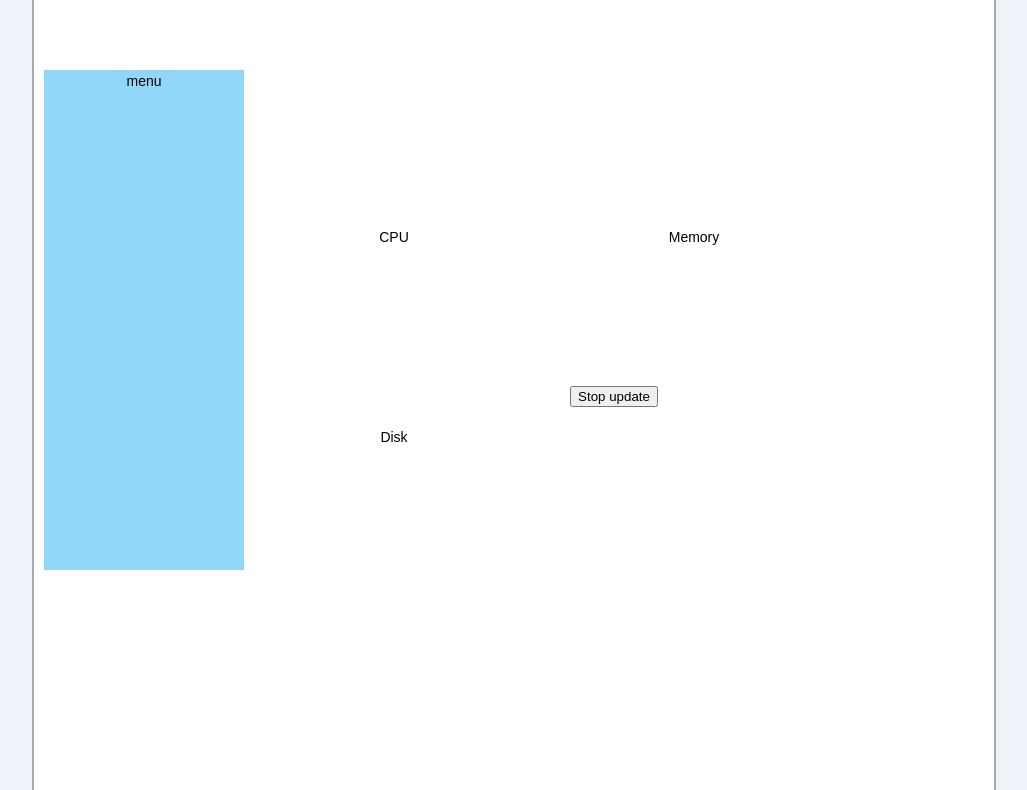
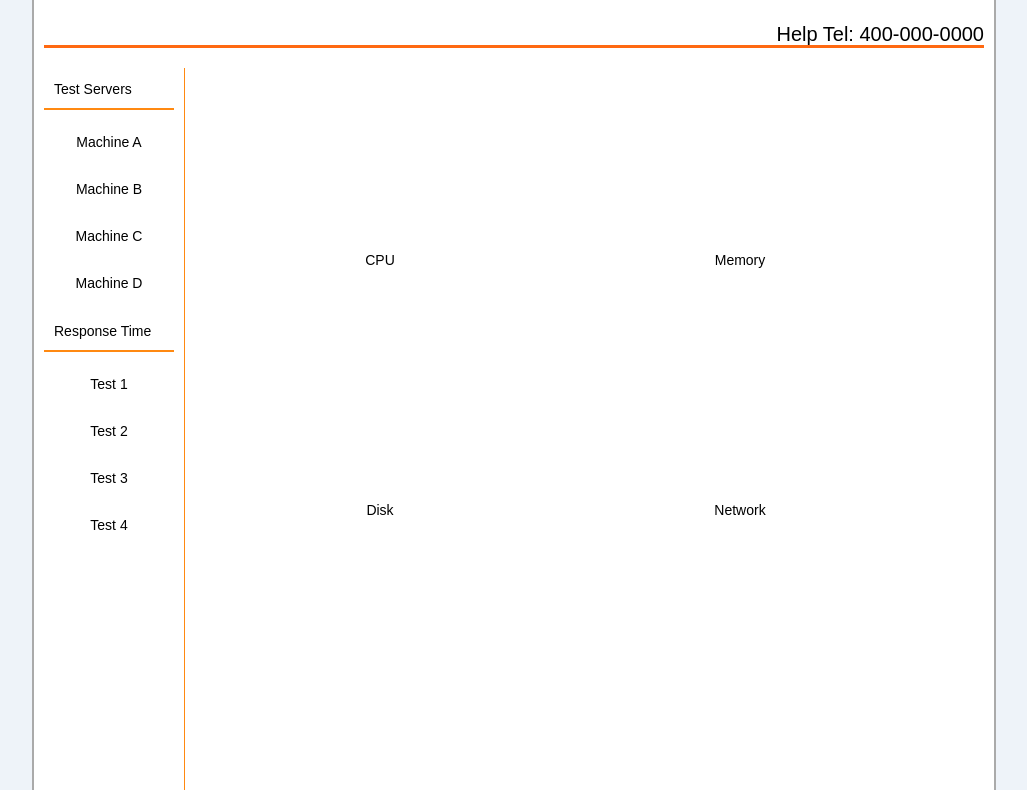
Before and after one commit to wynet321/CheetahWeb, a plain HTML site: page CheetahWeb/WebContent/index.html in a window 1280 px wide. Shown: the part 35-825 px from the top of the page, without its empty margins (126-1153 px from the left). Drawn offline with Linux system fonts and the light colour scheme; no server answers.

Commit message:
Revised the structure of index page. Add left menu sample.

```diff
--- a/CheetahWeb/WebContent/css/style.css
+++ b/CheetahWeb/WebContent/css/style.css
@@ -4,9 +4,9 @@ a img {
 	outline: none;
 }
 
-a, a:hover {
+a{
 	outline: none;
-	color: #00ffff;
+
 	text-decoration: none;
 }
 
@@ -24,7 +24,7 @@ body {
 	border-left: 2px solid #aaa;
 	border-bottom: 2px solid #aaa;
 	width: 960px;
-	height: 1075px;
+	height:900px;
 	background-color: #fff;
 }
 
@@ -37,59 +37,102 @@ body {
 .header {
 	float: left;
 	width: 940px;
-	height: 105px;
+	height: 80px;
 	position: relative;
+	border-bottom:3px solid #ff6911
 }
 
 .logo {
-	width: 940px;
-	height: 100px;
-	position: absolute;
-	top: 0px;
-	left: 0px;
+	width: 140px;
+	height: 80px;
+	float:left;
 }
 
-.tree {
-	width: 200px;
-	height: 500px;
+.tel {
+	width: 800px;
+	height: 80px;
+	float:left;
+	text-align:right;
+	display: flex;
+  	justify-content: flex-end;
+  	align-items: flex-end;
+  	font-size:20px;
+}
+
+.content {
+	float:left;
+	width:940px;
+	height:755px;
+	margin:20px 0 0 0;
+}
+
+.left {
+	width: 140px;
+	height: 755px;
+	float: left;
+	text-align:center;
+	padding:0;
+	margin:0;
+	border-right:1px solid #ff8911;
+}
+
+.left-title{
+	width:120px;
+	height:20px;
+	margin:0;
+	padding:10px 0 10px 10px;
+	border-bottom:2px solid #ff8911;
+	text-align:left;
+}
+
+.left-content{
+	width:140px;
+	height:180px;
+	margin:0;
+	padding:10px 0 10px 0;
+}
+
+.left-content ul{
+	margin:0;
+	padding:0;
+}
+.left-content ul li{
+	margin-right:10px;
+	padding:10px 0 10px 0;
+	height:25px;
+	list-style-type:none;
+	border:1px solid #fff;
+	border-radius:3px;
+}
+
+.left-content ul li:hover{
+	color:#ff6911;
+	background-color:#ffe9e1;
+	border-color:#ff7911;
+	cursor:pointer;
+}
+
+.right {
+	width: 750px;
+	height: 755px;
 	float: left;
 	text-align: center;
-	padding-left: 0px;
-	background: #91d7f9;
+	margin-left:20px;
 }
 
-.chart {
-	width: 740px;
-	height: 300px;
+.cpu, .memory, .disk, .network {
 	float: left;
-	text-align: center;
-	padding-right: 0px;
-}
-
-.cpu, .memory, .disk {
-	float: left;
-	width: 300px;
-	height: 200px;
+	width: 350px;
+	height: 250px;
 	position: relative;
+	margin:0 10px 0 0;
 }
 
 .footer {
-	text-align: center;
+	float:left;
+	text-align: right;
 	position: relative;
 	top: 15px;
 	width: 940px;
-	height: 130px;
-	color: #000;
-	width: 940px;
+	height: 30px;
 }
-
-.menu {
-	width: 740px;
-	height: 500px;
-	float: left;
-	text-align: center;
-	padding-left: 0px;
-	background: #c9eCED;
-	border-top: 1px solid #000;
-	border-bottom: 1px solid #000;
-}
--- a/CheetahWeb/WebContent/index.html
+++ b/CheetahWeb/WebContent/index.html
@@ -14,11 +14,31 @@
 	<div class="cover">
 		<div class="main">
 			<div class="header">
-				<div class="logo">logo</div>
+				<div class="logo">CheetahLoad Logo</div>
+				<div class="tel">Help Tel: 400-000-0000</div>
 			</div>
-
-			<div class="tree">menu</div>
-			<div class="chart">
+			<div class="content">
+			<div class="left">
+				<div class="left-title">Test Servers</div>
+				<div class="left-content">
+				<ul class="menu">
+					<li>Machine A</li>
+					<li>Machine B</li>
+					<li>Machine C</li>
+					<li>Machine D</li>
+				</ul>
+				</div>
+				<div class="left-title">Response Time</div>
+				<div class="left-content">
+				<ul class="menu">
+					<li>Test 1</li>
+					<li>Test 2</li>
+					<li>Test 3</li>
+					<li>Test 4</li>
+				</ul>
+				</div>
+			</div>
+			<div class="right">
 				<div class="cpu">
 					<canvas id="cpu"></canvas>
 					CPU
@@ -31,6 +51,11 @@
 					<canvas id="disk"></canvas>
 					Disk
 				</div>
+				<div class="network">
+					<canvas id="network"></canvas>
+					Network
+				</div>
+			</div>
 			</div>
 			<div class="footer">
 				<button onclick="stopAllUpdateChart();">Stop update</button>
--- a/CheetahWeb/WebContent/js/script.js
+++ b/CheetahWeb/WebContent/js/script.js
@@ -3,6 +3,7 @@ var initializeCheetahChart = function() {
 	generateChart("cpu");
 	generateChart("memory");
 	generateChart("disk");
+	generateChart("network");
 }
 
 var generateChart=function(name){
@@ -10,8 +11,8 @@ var generateChart=function(name){
 			labels : [],
 			datasets : [ {
 				label : "CPU",
-				fillColor : "rgba(220,220,220,0.2)",
-				strokeColor : "rgba(220,220,220,1)",
+				fillColor : "rgba(220,220,248,0.2)",
+				strokeColor : "rgba(0,0,220,0.6)",
 				pointColor : "rgba(220,220,220,1)",
 				pointStrokeColor : "#fff",
 				pointHighlightFill : "#fff",
```
Also changed, not shown: 1 other file.
